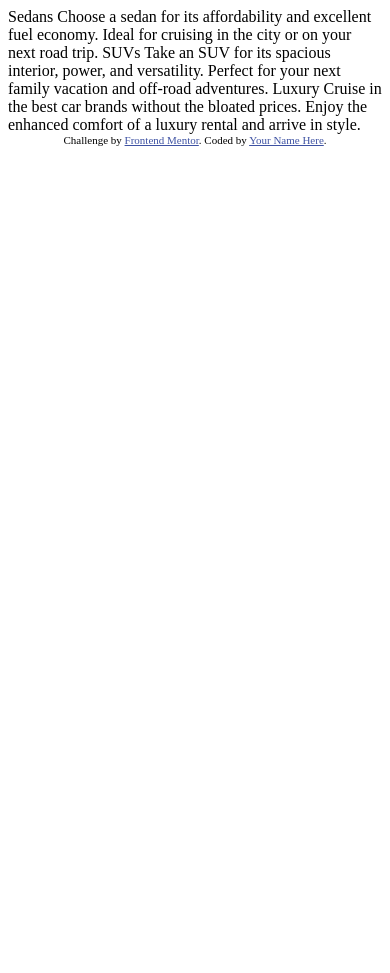
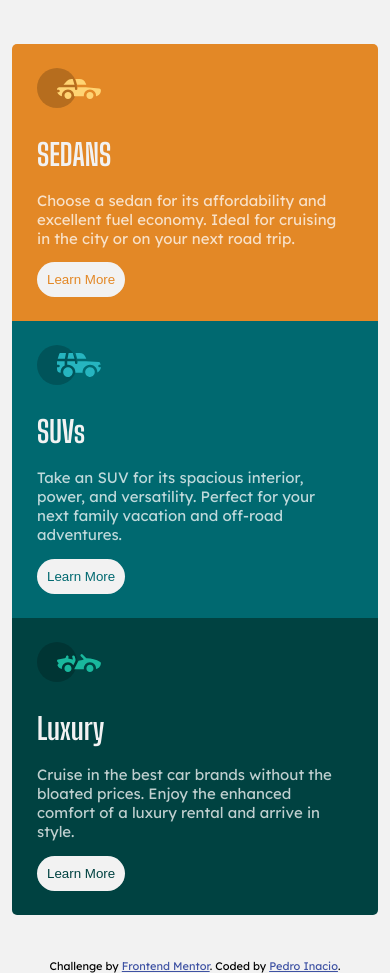
Before and after one commit to Paradaise99/3-column_preview_card_component, a plain HTML site: page 3-column-preview-card-component-main/index.html in a window 390 px wide. Before the commit the page ends 844 px from the top, so only its background shows below. Drawn offline with Linux system fonts and the light colour scheme.

Commit message:
Creating the mobile UI

```diff
--- a/3-column-preview-card-component-main/index.html
+++ b/3-column-preview-card-component-main/index.html
@@ -4,8 +4,12 @@
   <meta charset="UTF-8">
   <meta name="viewport" content="width=device-width, initial-scale=1.0"> <!-- displays site properly based on user's device -->
 
+  <link rel="stylesheet" href="style.css">
   <link rel="icon" type="image/png" sizes="32x32" href="./images/favicon-32x32.png">
-
+  <link rel="preconnect" href="https://fonts.gstatic.com">
+  <link href="https://fonts.googleapis.com/css2?family=Big+Shoulders+Display:wght@700&display=swap" rel="stylesheet">
+  <link rel="preconnect" href="https://fonts.gstatic.com">
+  <link href="https://fonts.googleapis.com/css2?family=Lexend+Deca&display=swap" rel="stylesheet">
   <title>Frontend Mentor | 3-column preview card component</title>
 
   <!-- Feel free to remove these styles or customise in your own stylesheet 👍 -->
@@ -15,22 +19,30 @@
   </style>
 </head>
 <body>
-
-  Sedans
-  Choose a sedan for its affordability and excellent fuel economy. Ideal for cruising in the city
-  or on your next road trip.
-
-  SUVs
-  Take an SUV for its spacious interior, power, and versatility. Perfect for your next family vacation
-  and off-road adventures.
-
-  Luxury
-  Cruise in the best car brands without the bloated prices. Enjoy the enhanced comfort of a luxury
-  rental and arrive in style.
-
+  <div class="card">
+    <div class="cardOrange">
+      <svg width="64" height="40" xmlns="http://www.w3.org/2000/svg"><g fill="none" fill-rule="evenodd"><circle fill="#000" opacity=".201" cx="20" cy="20" r="20"/><path d="M52.936 24.11c1.942 0 3.517 1.542 3.517 3.445 0 1.903-1.575 3.445-3.517 3.445s-3.516-1.542-3.516-3.445c0-1.903 1.574-3.445 3.516-3.445zm-21.957 0c1.942 0 3.517 1.542 3.517 3.445 0 1.903-1.575 3.445-3.517 3.445s-3.516-1.542-3.516-3.445c0-1.903 1.574-3.445 3.516-3.445zm6.948-4.848v1.429c0 .716.61 1.293 1.348 1.259a1.295 1.295 0 001.225-1.295v-1.393h8.256l13.483 1.313c.956.093 1.676.881 1.676 1.814 0 2.89-2.126 5.303-4.926 5.819.397-3.557-2.458-6.62-6.053-6.62-3.646 0-6.504 3.14-6.039 6.723h-9.879c.466-3.588-2.397-6.722-6.039-6.722-3.595 0-6.45 3.062-6.052 6.62-2.14-.398-3.916-1.912-4.61-3.931h1.142c.731 0 1.32-.598 1.285-1.322-.033-.678-.629-1.2-1.322-1.2H20v-.251c0-1.274 1.066-2.243 2.306-2.243h15.62zM42.59 11c2.645 0 4.99 1.556 5.972 3.963l.726 1.779H40.17L38.413 11h4.178zm-6.865 0l1.758 5.741H26.505l3.357-3.654A6.502 6.502 0 0134.644 11h1.082z" fill="#FFD473" fill-rule="nonzero"/></g></svg>      <h1>SEDANS</h1>
+      <p>Choose a sedan for its affordability and excellent fuel economy. Ideal for cruising in the city or on your next road trip.</p>
+      <button>Learn More</button>
+    </div>
+    <div class="cardliCyan">
+      <svg width="64" height="40" xmlns="http://www.w3.org/2000/svg"><g fill="none" fill-rule="evenodd"><circle fill="#000" opacity=".201" cx="20" cy="20" r="20"/><path d="M31.002 22.358c2.917 0 5.18 2.593 4.762 5.506a4.828 4.828 0 01-2.962 3.778 4.797 4.797 0 01-5.3-1.165c-1.188-1.26-1.235-2.613-1.263-2.613-.42-2.924 1.857-5.506 4.763-5.506zm22 0c3.457 0 5.798 3.567 4.41 6.744A4.816 4.816 0 0152.3 31.94a4.826 4.826 0 01-4.06-4.077c-.42-2.915 1.846-5.506 4.762-5.506zm-15.04-6.083v1.462a1.29 1.29 0 001.352 1.29c.693-.033 1.227-.631 1.227-1.326v-1.426h8.3l13.056.716a1.29 1.29 0 011.164.917c.27.895.446 1.477.563 1.87h-1.047c-.694 0-1.291.534-1.324 1.228a1.29 1.29 0 001.288 1.352h1.445c-.164 2.225-1.57 4.193-3.6 5.05.13-4.212-3.255-7.63-7.384-7.63-4.317 0-7.762 3.718-7.358 8.086h-7.285c.43-4.655-3.503-8.531-8.131-8.046v-3.543h7.734zm-10.312 0v4.308a7.4 7.4 0 00-4.006 7.274 3.874 3.874 0 01-3.642-3.864v-1.635h1.46a1.29 1.29 0 000-2.58h-1.461v-3.213l.003-.29h7.646zm14.986-8.196c2.65 0 5 1.592 5.984 4.055l.63 1.579a5.525 5.525 0 01-.065-.004l-.026-.002-.034-.002-.022-.002a4.178 4.178 0 00-.224-.006l-.098-.001h-.039l-.136-.001h-.052l-.326-.001H40.211L38.528 8.08zm-13.632 0l-1.122 5.616h-7.144l1.47-4.71a1.29 1.29 0 011.231-.906h5.565zm6.832 0l1.683 5.615h-7.007l1.121-5.615h4.203z" fill="#26B5C0" fill-rule="nonzero"/></g></svg>
+      <h1>SUVs</h1>
+      <p>Take an SUV for its spacious interior, power, and versatility. Perfect for your next family vacation
+      and off-road adventures.</p>
+      <button>Learn More</button>
+    </div>
+    <div class="cardCyan">
+      <svg width="64" height="40" xmlns="http://www.w3.org/2000/svg"><g fill="none" fill-rule="evenodd"><circle fill="#000" opacity=".201" cx="20" cy="20" r="20"/><path d="M30.98 22.835c1.941 0 3.516 1.604 3.516 3.583 0 1.978-1.575 3.582-3.517 3.582s-3.516-1.604-3.516-3.582c0-1.979 1.574-3.583 3.516-3.583zm21.956 0c1.942 0 3.517 1.604 3.517 3.583 0 1.978-1.575 3.582-3.517 3.582s-3.516-1.604-3.516-3.582c0-1.979 1.574-3.583 3.516-3.583zm-9.143-10.45a1.27 1.27 0 011.819 0l3.715 3.784c4.444-.115 9.7 1.142 13.964 3.753.387.237.624.664.624 1.124 0 3.006-2.126 5.514-4.926 6.05.397-3.698-2.458-6.882-6.053-6.882-3.646 0-6.504 3.264-6.039 6.99h-9.669c.76-1.544.993-2.026 1.337-2.711l.082-.162c.421-.835 1.056-2.07 2.883-5.65 1.68-.023 3.47-.408 5.247-1.403l-2.984-3.04a1.328 1.328 0 010-1.854zm-7.68 1.064c.683-.2 1.395.202 1.592.898l.749 2.652a3.46 3.46 0 01-.247 2.51l-1.733 3.395-.216.424c-1.07-1.89-3.06-3.114-5.279-3.114-3.595 0-6.45 3.184-6.052 6.885-1.832-.347-3.414-1.537-4.278-3.276a1.331 1.331 0 01.117-1.376l.955-1.303-1.325-1.295c-.751-.735-.376-2.024.64-2.231l6.614-1.346.13-.026c.092-.019.145-.03.157-.031.314-.146 1.07-.591 1.07-1.506 0-.734.592-1.327 1.316-1.31.712.016 1.268.662 1.256 1.388a4.11 4.11 0 01-.348 1.611 22.69 22.69 0 014.7 1.146l-.7-2.473a1.314 1.314 0 01.882-1.622z" fill="#19B89D" fill-rule="nonzero"/></g></svg>
+      <h1>Luxury</h1>
+      <p>Cruise in the best car brands without the bloated prices. Enjoy the enhanced comfort of a luxury
+      rental and arrive in style.</p>
+      <button>Learn More</button>
+    </div>
+</div>
   <div class="attribution">
     Challenge by <a href="https://www.frontendmentor.io?ref=challenge" target="_blank">Frontend Mentor</a>.
-    Coded by <a href="#">Your Name Here</a>.
+    Coded by <a href="#">Pedro Inacio</a>.
   </div>
 </body>
 </html>
--- a/3-column-preview-card-component-main/style.css
+++ b/3-column-preview-card-component-main/style.css
@@ -0,0 +1,122 @@
+:root{
+    --back-orange: hsl(31, 77%, 52%);
+    --back-cyan: hsl(184, 100%, 22%);
+    --back-dkcyan: hsl(179, 100%, 13%);
+    --text-white: hsla(0, 0%, 100%, 0.75);
+    --color-ligray: hsl(0, 0%, 95%);
+    --header-fontf: 'Big Shoulders Display', cursive;
+}
+
+body{
+    font-family: 'Lexend Deca', sans-serif;
+    font-size: 15px;
+    background-color: var(--color-ligray);
+    margin: 0;
+}
+
+.card {
+    display: flex;
+    margin-left: 12px;
+    margin-right: 12px;
+    margin-top: 44px;
+    margin-bottom: 44px;
+    flex-direction: column;
+}
+
+.card h1{
+    color: var(--color-ligray);
+    font-family: var(--header-fontf);
+}
+
+.card p{
+    color: var(--text-white);
+}
+
+.cardOrange {
+    background-color: var(--back-orange);
+    padding-left: 25px;
+    padding-right: 28px;
+    border-top-left-radius: 5px;
+    border-top-right-radius: 5px;
+}
+
+.cardOrange svg{
+    background-color: var(--back-orange);
+    margin-top: 24px;
+    margin-bottom: 24px;
+}
+
+.cardOrange h1{
+    margin-top: 0;
+    margin-bottom: 19px;
+}
+
+.cardOrange p{
+    margin-top: 0;
+    margin-bottom: 14px;
+}
+
+.cardOrange button{
+    padding: 10px;
+    background-color: var(--color-ligray);
+    border: 0px;
+    color: var(--back-orange);
+    border-radius: 100px;
+    margin-bottom: 24px;
+}
+
+.cardliCyan {
+    background-color: var(--back-cyan);
+    padding-left: 25px;
+    padding-right: 28px;
+}
+
+.cardliCyan svg{
+    margin-top: 24px;
+    margin-bottom: 24px;
+}
+
+.cardliCyan h1{
+    margin-top: 0;
+    margin-bottom: 19px;
+}
+
+.cardliCyan button{
+    padding: 10px;
+    background-color: var(--color-ligray);
+    border: 0px;
+    color: var(--back-cyan);
+    border-radius: 100px;
+    margin-bottom: 24px;
+}
+
+.cardCyan {
+    background-color:  var(--back-dkcyan);
+    padding-left: 25px;
+    padding-right: 28px;
+    border-bottom-left-radius: 5px;
+    border-bottom-right-radius: 5px;
+}
+
+.cardCyan svg{
+    margin-top: 24px;
+    margin-bottom: 24px;
+}
+
+.cardCyan h1{
+    margin-top: 0;
+    margin-bottom: 19px;
+}
+
+.cardCyan button{
+    padding: 10px;
+    background-color: var(--color-ligray);
+    border: 0px;
+    color: var(--back-dkcyan);
+    border-radius: 100px;
+    margin-bottom: 24px;
+}
+
+@media (min-width: 375px){
+
+}
```
Also changed, not shown: 1 other file.
